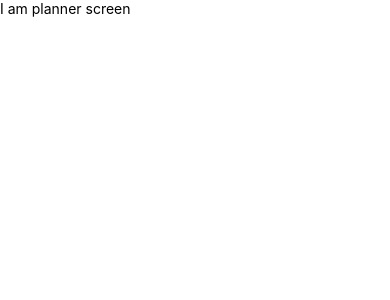
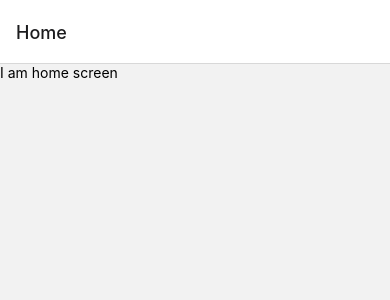
Before and after one commit to chrismcanulty/WorkoutApp, a React Native app: screen / in a window 390 px wide. Shown: the top 300 px of the page. Built offline with nearby package versions, Linux system fonts and the light colour scheme.

Commit message:
added navigation, fixed RNSScreenStackHeaderConfig not found error by pinning version react-native-screens: 3.18.0

```diff
--- a/App.tsx
+++ b/App.tsx
@@ -1,13 +1,12 @@
-import { StatusBar, View } from 'react-native';
-// import HomeScreen from './screens/HomeScreen';
-import PlannerScreen from './screens/PlannerScreen';
+import * as React from 'react';
+import { StatusBar } from 'react-native';
+import Navigation from './navigation';
 
 export default function App() {
   return (
-    <View>
-      {/* <HomeScreen /> */}
-      <PlannerScreen />
+    <>
+      <Navigation />
       <StatusBar style="auto" />
-    </View>
+    </>
   );
 }
--- /dev/null
+++ b/navigation/index.tsx
@@ -0,0 +1,18 @@
+import { createNativeStackNavigator } from '@react-navigation/native-stack';
+import { NavigationContainer } from '@react-navigation/native';
+
+import HomeScreen from '../screens/HomeScreen';
+import PlannerScreen from '../screens/PlannerScreen';
+
+const Stack = createNativeStackNavigator();
+
+export default function Navigation() {
+  return (
+    <NavigationContainer>
+      <Stack.Navigator initialRouteName="Home">
+        <Stack.Screen name="Home" component={HomeScreen} />
+        <Stack.Screen name="Planner" component={PlannerScreen} />
+      </Stack.Navigator>
+    </NavigationContainer>
+  );
+}
--- a/package.json
+++ b/package.json
@@ -10,8 +10,12 @@
     "test": "jest"
   },
   "dependencies": {
+    "@react-navigation/native": "^6.1.3",
+    "@react-navigation/native-stack": "^6.9.9",
     "react": "18.2.0",
-    "react-native": "0.71.1"
+    "react-native": "0.71.1",
+    "react-native-safe-area-context": "^4.5.0",
+    "react-native-screens": "^3.18.0"
   },
   "devDependencies": {
     "@babel/core": "^7.20.0",
```
Also changed, not shown: 3 other files (tests, documents, lock files or other folders).
